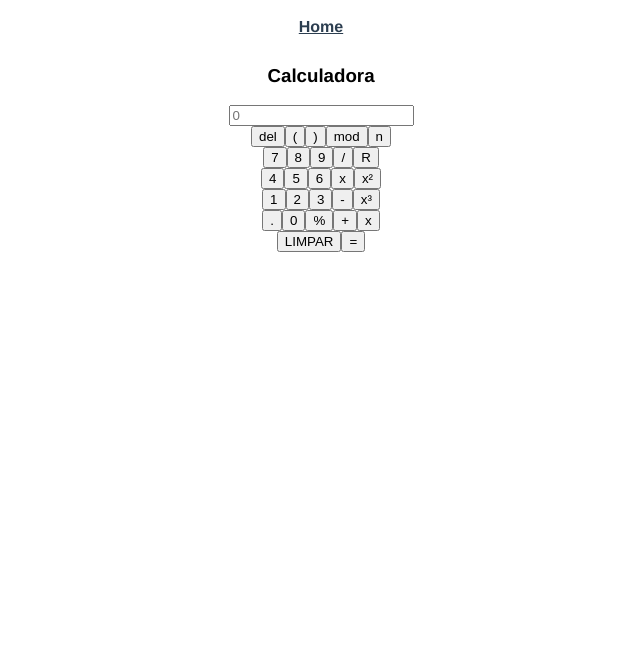
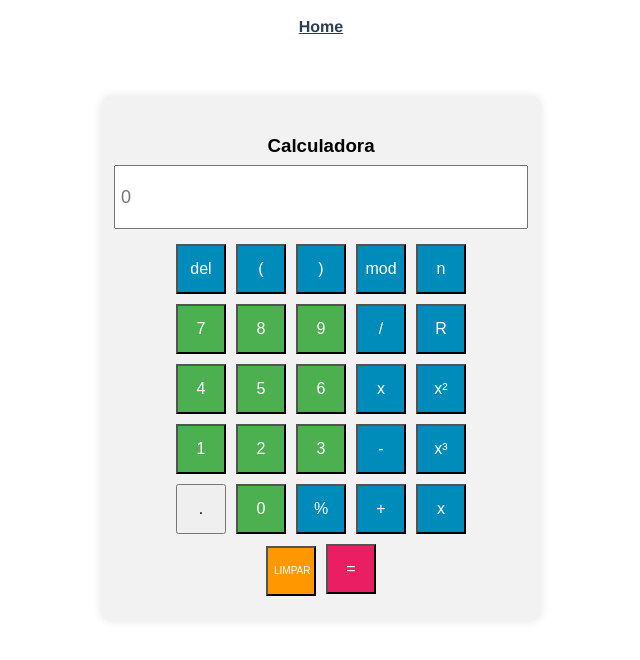
Before and after one commit to JoseHenriquePatrocinio/atividades_front, a Vue app: page /#/calculadora in a window 1280 px wide. Shown: the top 660 px of the page, without its empty margins (319-959 px from the left). Built offline with nearby package versions, Linux system fonts and the light colour scheme.

Commit message:
feat: implementando estilização

```diff
--- a/src/views/CalculadoraView.vue
+++ b/src/views/CalculadoraView.vue
@@ -1,71 +1,52 @@
 <template>
-    <body>
-
-        <div>
-            <div>
-                <div>
-
-                    <div>
-
-                        <div>
+    <div class="calculator">
+        <div class="display">
             <h3>Calculadora</h3>
+            <input type="text" id="result" placeholder="0" readonly>
         </div>
 
+        <div class="buttons">
             <div>
-                            <input type="text" id="result" placeholder="0" readonly>
-                        </div>
-                    </div>
-
-                    <div>
-
-                        <div>
-                            <div>
-                                <input type="button" value="del" id="del" @click="del">
-                                <input type="button" value="(" @click="input('(')">
-                                <input type="button" value=")" @click="input(')')">
-                                <input type="button" value="mod" @click="input('mod')">
-                                <input type="button" value="n" @click="input('n')">
+                <input type="button" value="del" @click="del" class="operator-btn">
+                <input type="button" value="(" @click="input('(')" class="operator-btn">
+                <input type="button" value=")" @click="input(')')" class="operator-btn">
+                <input type="button" value="mod" @click="input('mod')" class="operator-btn">
+                <input type="button" value="n" @click="input('n')" class="operator-btn">
             </div>
             <div>
-                                <input type="button" value="7" @click="input('7')">
-                                <input type="button" value="8" @click="input('8')">
-                                <input type="button" value="9" @click="input('9')">
-                                <input type="button" value="/" @click="input('/')">
-                                <input type="button" value="R" @click="input('r')">
+                <input type="button" value="7" @click="input('7')" class="num-btn">
+                <input type="button" value="8" @click="input('8')" class="num-btn">
+                <input type="button" value="9" @click="input('9')" class="num-btn">
+                <input type="button" value="/" @click="input('/')" class="operator-btn">
+                <input type="button" value="R" @click="input('r')" class="operator-btn">
             </div>
             <div>
-                                <input type="button" value="4" @click="input('4')">
-                                <input type="button" value="5" @click="input('5')">
-                                <input type="button" value="6" @click="input('6')">
-                                <input type="button" value="x" @click="input('*')">
-                                <input type="button" value="x²" @click="input('x²')">
+                <input type="button" value="4" @click="input('4')" class="num-btn">
+                <input type="button" value="5" @click="input('5')" class="num-btn">
+                <input type="button" value="6" @click="input('6')" class="num-btn">
+                <input type="button" value="x" @click="input('*')" class="operator-btn">
+                <input type="button" value="x²" @click="input('x²')" class="operator-btn">
             </div>
             <div>
-                                <input type="button" value="1" @click="input('1')">
-                                <input type="button" value="2" @click="input('2')">
-                                <input type="button" value="3" @click="input('3')">
-                                <input type="button" value="-" @click="input('-')">
-                                <input type="button" value="x³" @click="input('x³')">
+                <input type="button" value="1" @click="input('1')" class="num-btn">
+                <input type="button" value="2" @click="input('2')" class="num-btn">
+                <input type="button" value="3" @click="input('3')" class="num-btn">
+                <input type="button" value="-" @click="input('-')" class="operator-btn">
+                <input type="button" value="x³" @click="input('x³')" class="operator-btn">
             </div>
             <div>
                 <input type="button" value="." @click="input('.')">
-                                <input type="button" value="0" @click="input('0')">
-                                <input type="button" value="%" @click="input('%')">
-                                <input type="button" value="+" @click="input('+')">
-                                <input type="button" value="x" @click="input('*')">
+                <input type="button" value="0" @click="input('0')" class="num-btn">
+                <input type="button" value="%" @click="input('%')" class="operator-btn">
+                <input type="button" value="+" @click="input('+')" class="operator-btn">
+                <input type="button" value="x" @click="input('*')" class="operator-btn">
             </div>
             <div>
-                                <input type="button" value="LIMPAR" id="reset" @click="reset">
-                                <input type="button" value="=" id="equals" @click="calc">
-                            </div>
-                        </div>
-
-                    </div>
-
+                <input type="button" value="LIMPAR" id="reset" @click="reset" class="reset-btn">
+                <input type="button" value="=" id="equals" @click="calc" class="equals-btn">
             </div>
         </div>
     </div>
-    </body>
 </template>
 
 <script>
@@ -102,4 +83,57 @@ export default {
 </script>
 
 <style scoped>
+.calculator {
+    max-width: 400px;
+    margin: 50px auto;
+    font-family: 'Arial', sans-serif;
+    background-color: #f2f2f2;
+    border-radius: 10px;
+    padding: 20px;
+    box-shadow: 0 0 10px rgba(0, 0, 0, 0.1);
+}
+
+.display {
+    text-align: center;
+}
+
+#result {
+    width: 100%;
+    padding: 5px;
+    font-size: 18px;
+    margin: -10px;
+}
+
+.buttons {
+    margin-top: 20px;
+}
+
+input {
+    width: 50px;
+    height: 50px;
+    font-size: 16px;
+    margin: 5px;
+    cursor: pointer;
+}
+
+.num-btn {
+    background-color: #4CAF50;
+    color: white;
+}
+
+.operator-btn {
+    background-color: #008CBA;
+    color: white;
+}
+
+.reset-btn {
+    background-color: #FF9800;
+    color: white;
+    font-size: 10px;
+}
+
+.equals-btn {
+    background-color: #E91E63;
+    color: white;
+}
 </style>
--- a/src/views/HomeView.vue
+++ b/src/views/HomeView.vue
@@ -38,7 +38,7 @@
     <router-link to="/calculadora" class="card">
       <div>
         <img class="card-img-top" src="/img/calculadora.png" alt="FAQ">
-        <h2>Barra de navegação Mobile</h2>
+        <h2>Calculadora</h2>
       </div>
     </router-link>
   </div>
```
Lines whose indentation alone changed are shown as unchanged.
